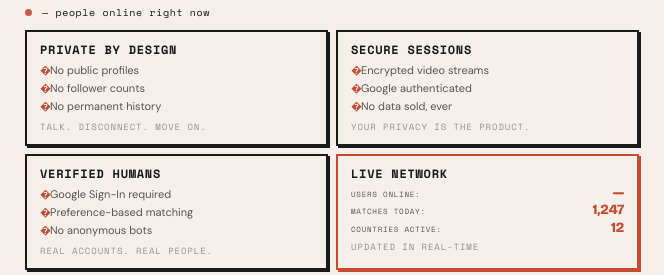
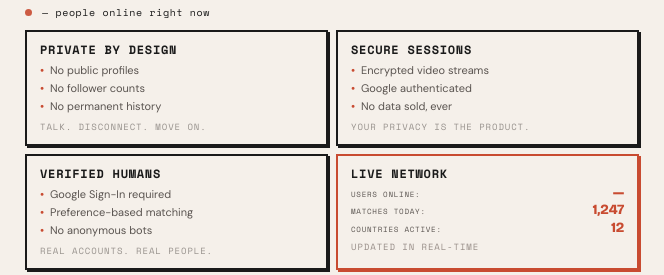
Before and after one commit to abhaynegi10/UniVibe, a website: page univibebackend/public/index.html in a window 1280 px wide. Shown: the part 322-597 px from the top of the page, 19-683 px from the left. Drawn offline with nearby package versions, Linux system fonts and the light colour scheme; no server answers.

Commit message:
fix: change bento list marker to standard bullet point

```diff
--- a/univibebackend/public/style.css
+++ b/univibebackend/public/style.css
@@ -1390,7 +1390,7 @@ body.in-chat #logged-in-view { display: none !important; }
     padding-left: 10px;
     position: relative;
 }
-.bento-list li::before { content: '�'; position: absolute; left: 0; color: var(--ember); font-weight: 700; }
+.bento-list li::before { content: '\2022'; position: absolute; left: 0; color: var(--ember); font-weight: 700; }
 
 .bento-caption {
     font-family: var(--ff-mono);
```
